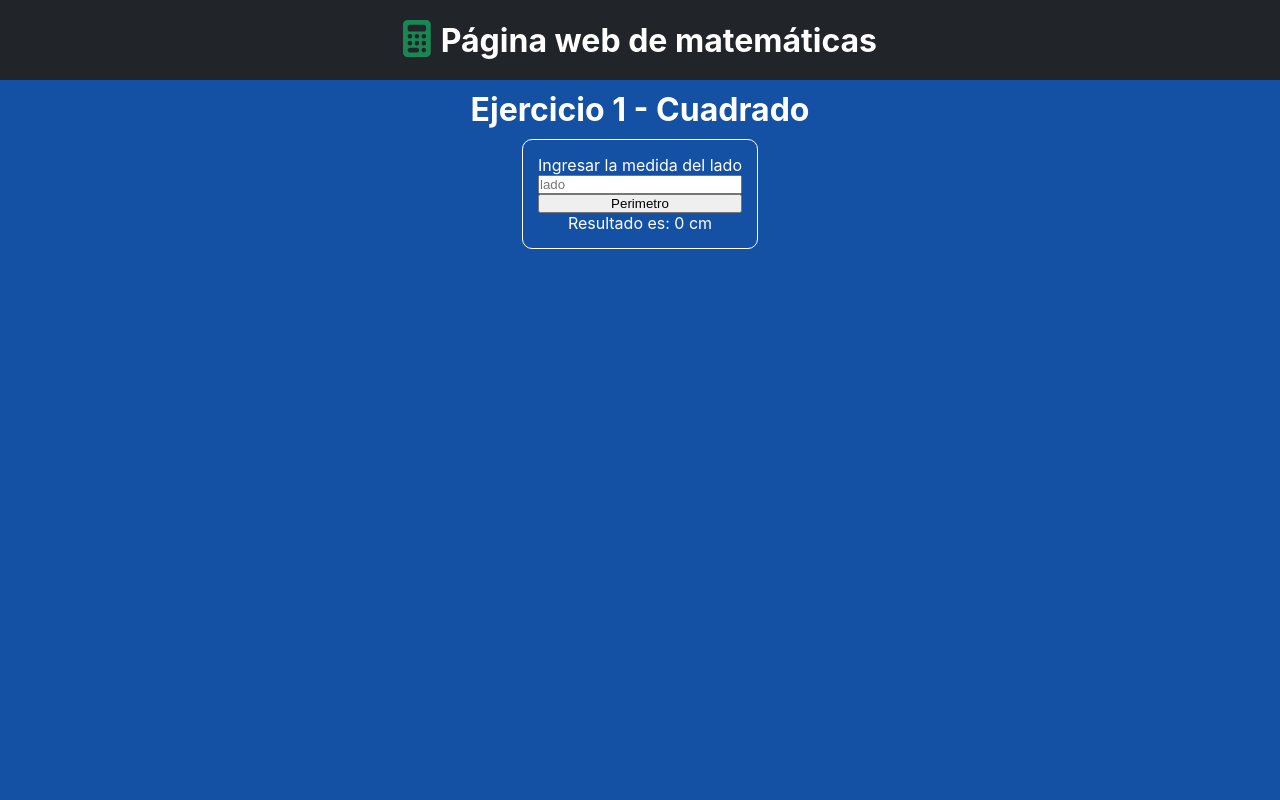
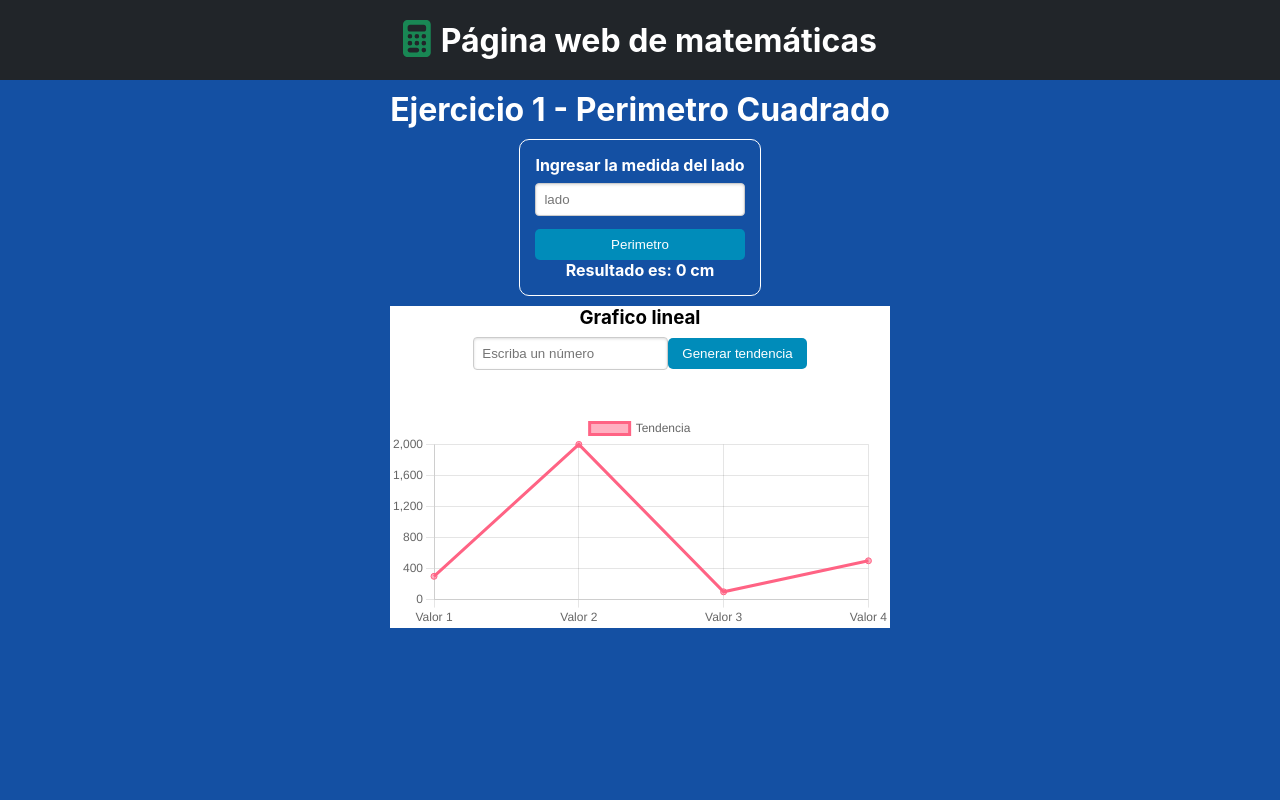
Before and after one commit to Isaac953/pagina_matematicas, a React (Create React App) app: page / in a window 1280 px wide. Shown: the top 800 px of the page. Built offline with nearby package versions, Linux system fonts and the light colour scheme.

Commit message:
PMAT-03.1: Probando el gráfico lineal en componente

```diff
--- a/src/components/Main/Cuadrado/Cuadrado.js
+++ b/src/components/Main/Cuadrado/Cuadrado.js
@@ -1,15 +1,16 @@
 import React, { useState } from "react";
 import "./Cuadrado.scss";
+import { LineChart } from "./LineChart";
 
 export const Cuadrado = () => {
-  const mainTittle = "Ejercicio 1 - Cuadrado";
+  const mainTittle = "Ejercicio 1 - Perimetro Cuadrado";
 
   const [perimetro, setPerimetro] = useState(0);
   // let resultado = 0;
 
-const perimetroCuadrado = (perimetro) => {
-  setPerimetro(perimetro * 4);
-}
+  const perimetroCuadrado = (perimetro) => {
+    setPerimetro(perimetro * 4);
+  };
 
   return (
     <main>
@@ -17,12 +18,17 @@ const perimetroCuadrado = (perimetro) => {
       <div className="cuadrado">
         <label>Ingresar la medida del lado</label>
         <input
-          type="text"
+          type="number"
           placeholder="lado"
           // onChange={e => perimetroCuadrado(e.target.value)}
           id="perimetroI"
         />
-        <button onClick={ e => perimetroCuadrado(document.getElementById("perimetroI").value)}>
+        <button
+          className="btn-fig"
+          onClick={(e) =>
+            perimetroCuadrado(document.getElementById("perimetroI").value)
+          }
+        >
           Perimetro
         </button>
         {/* <button
@@ -36,6 +42,21 @@ const perimetroCuadrado = (perimetro) => {
           Resultado es: <span>{perimetro} cm</span>
         </label>
       </div>
+      <div className="chart">
+        <h3>Grafico lineal</h3>
+        <input
+          type="number"
+          placeholder="Escriba un número"
+          id="itemCharts"
+        />
+        <button
+          className="btn-fig"
+          onClick={(e) =>
+            perimetroCuadrado(document.getElementById("perimetroI").value)
+          }
+        >Generar tendencia</button>
+        <LineChart></LineChart>
+      </div>
     </main>
   );
 };
--- a/src/components/Main/Cuadrado/Cuadrado.scss
+++ b/src/components/Main/Cuadrado/Cuadrado.scss
@@ -1,6 +1,12 @@
 //Colors//
 $mainColor: #1450A3;
 $mainTxtColor: white;
+
+input[type=number]::-webkit-inner-spin-button,
+input[type=number]::-webkit-outer-spin-button {
+  -webkit-appearance: none;
+  margin: 0;
+}
 
 main {
     height: 100vh;
@@ -25,3 +31,50 @@ main {
     justify-content: space-evenly;
     padding: 15px;
 }
+
+label {
+    font-weight: bold;
+  }
+
+  input {
+    margin: 8px 0px;
+    border: 1px solid #ccc;
+    box-shadow: inset 0 1px 3px #ddd;
+    border-radius: 4px;
+    padding: 8px;
+  }
+
+  input:focus{
+    outline: none;
+    border-color: black;
+  }
+
+  .btn-fig{
+    background: none;
+    border: none;
+    background-color: #008CBA;
+    color: white;
+    padding: 8px 14px;
+    border-radius: 5px;
+    text-decoration: none;
+    cursor: pointer;
+    margin-top: 5px;
+    transition: 0.5s;
+}
+
+.btn-fig:hover{
+    background-color: #1e00a1;
+}
+
+.btn-fig:disabled{
+    background-color: gray;
+}
+
+.chart{
+background-color: white;
+width: 500px;
+margin: 10px 0px;
+h3{
+    color: black;
+}
+}
--- /dev/null
+++ b/src/components/Main/Cuadrado/LineChart.js
@@ -0,0 +1,63 @@
+import React from 'react';
+import {
+    Chart as ChartJS,
+    CategoryScale,
+    LinearScale,
+    PointElement,
+    LineElement,
+    Title,
+    Tooltip,
+    Legend,
+  } from 'chart.js';
+  import { Line } from 'react-chartjs-2';
+
+  ChartJS.register(
+    CategoryScale,
+    LinearScale,
+    PointElement,
+    LineElement,
+    Title,
+    Tooltip,
+    Legend
+  );
+
+  export const options = {
+    responsive: true,
+    plugins: {
+      legend: {
+        position: 'top',
+      },
+      title: {
+        display: true,
+        // text: 'Chart.js Line Chart',
+      },
+    },
+  };
+
+//   const labels = ['Enero', 'Febrero', 'Marzo', 'Abril', 'Mayo', 'Junio', 'Julio'];
+
+  const labels = ['Valor 1', 'Valor 2', 'Valor 3', 'Valor 4'];
+
+  export const data = {
+    labels,
+    datasets: [
+      {
+        label: 'Tendencia',
+        data: [300,2000,100,500],
+        borderColor: 'rgb(255, 99, 132)',
+        backgroundColor: 'rgba(255, 99, 132, 0.5)',
+      },
+    //   {
+    //     label: 'Dataset 2',
+    //     data: [200,150,1500,530],
+    //     borderColor: 'rgb(53, 162, 235)',
+    //     backgroundColor: 'rgba(53, 162, 235, 0.5)',
+    //   },
+    ],
+  };
+
+export const LineChart = () => {
+  return (
+     <Line options={options} data={data} />
+  )
+}
```
Also changed, not shown: src/components/Main/Cuadrado/LineChart/LineChart22.js (added, +59 -0 lines), 1 other file (tests, documents, lock files or other folders).
